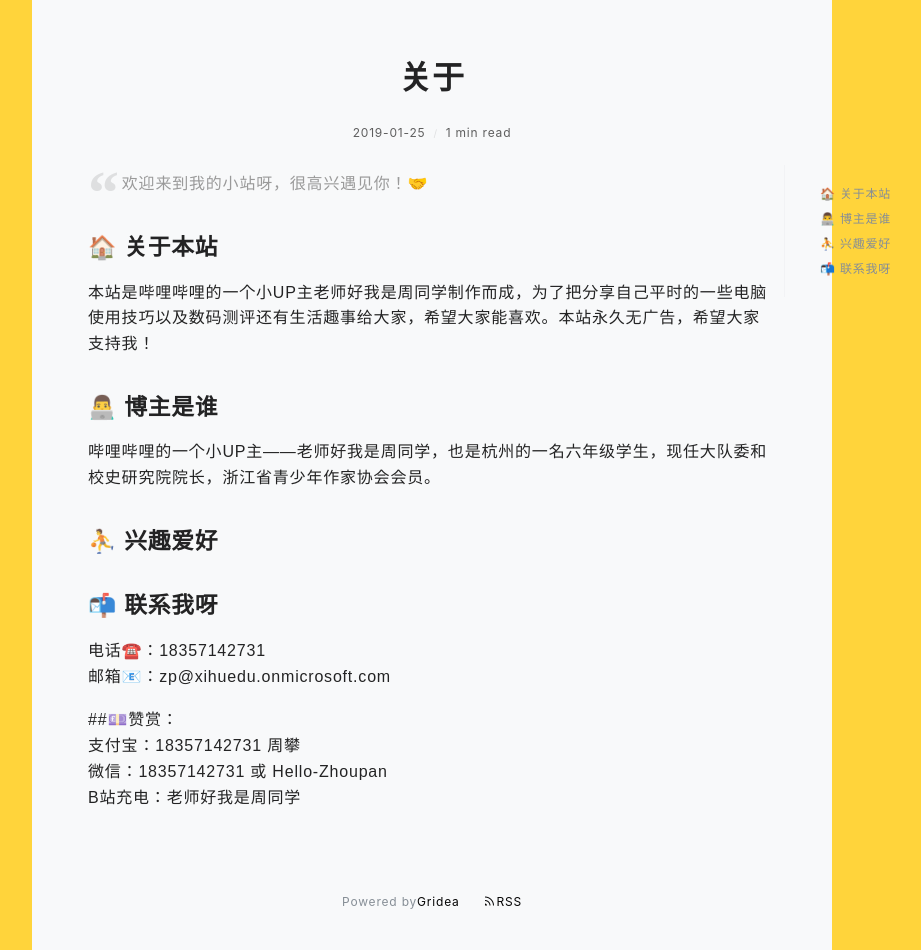
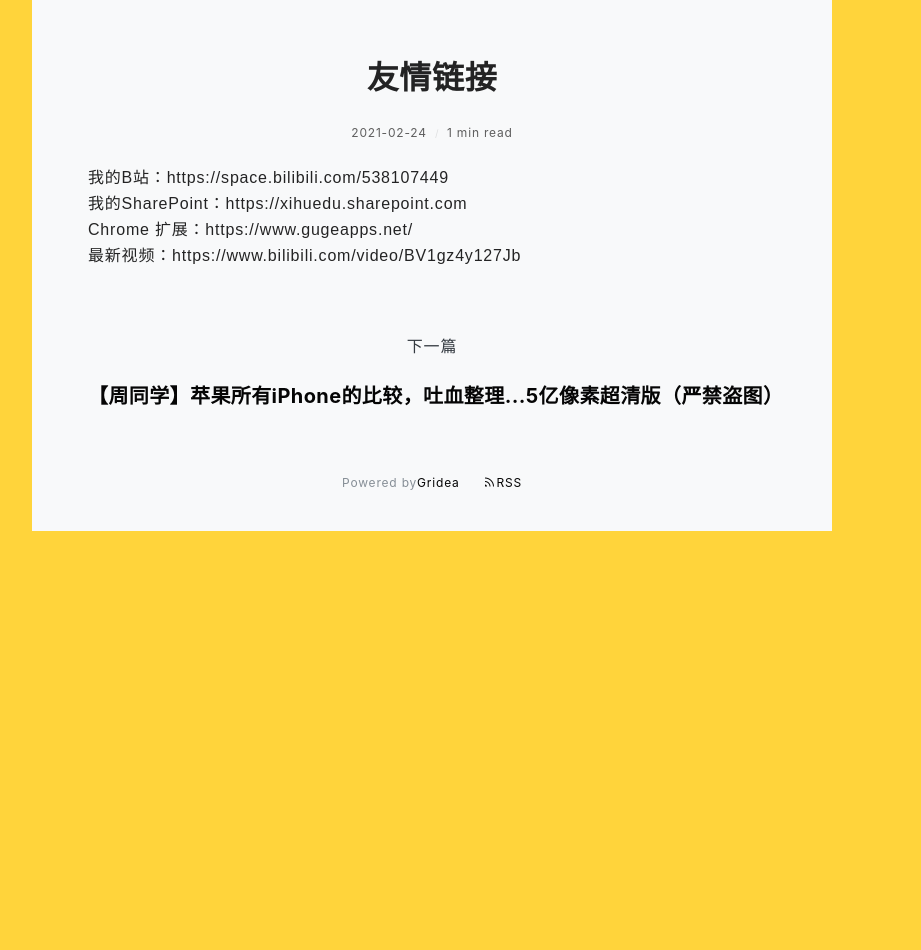
Before and after one commit to zhoupan922/zhoupan922.github.io, a plain HTML site: page post/you-qing-lian-jie/index.html in a window 1280 px wide. Shown: the part 420-1370 px from the top of the page, without its empty margins (208-1129 px from the left). After the commit the page ends 951 px from the top, so only its background shows below. Drawn offline with nearby package versions, Linux system fonts and the light colour scheme; a web font is replaced by a local one.

Commit message:
update from gridea: 2021-02-24 11:26:07

```diff
--- a/post/about/index.html
+++ b/post/you-qing-lian-jie/index.html
@@ -2,21 +2,18 @@
   <head>
     <meta charset="utf-8" />
 <meta name="viewport" content="width=device-width, initial-scale=1" />
-<title>关于 | 周同学的小站</title>
-<link rel="shortcut icon" href="https://zhoupan922.github.io/favicon.ico?v=1614137128487">
+<title>友情链接 | 周同学的小站</title>
+<link rel="shortcut icon" href="https://zhoupan922.github.io/favicon.ico?v=1614137161182">
 <link href="https://cdn.jsdelivr.net/npm/remixicon@2.3.0/fonts/remixicon.css" rel="stylesheet">
 <link rel="stylesheet" href="https://zhoupan922.github.io/styles/main.css">
-<link rel="alternate" type="application/atom+xml" title="关于 | 周同学的小站 - Atom Feed" href="https://zhoupan922.github.io/atom.xml">
+<link rel="alternate" type="application/atom+xml" title="友情链接 | 周同学的小站 - Atom Feed" href="https://zhoupan922.github.io/atom.xml">
 <link rel="stylesheet" href="https://fonts.googleapis.com/css?family=Droid+Serif:400,700">
 
 
 
-    <meta name="description" content="
-欢迎来到我的小站呀，很高兴遇见你！🤝
-
-🏠 关于本站
-本站是哔哩哔哩的一个小UP主老师好我是周同学制作而成，为了把分享自己平时的一些电脑使用技巧以及数码测评还有生活趣事给大家，希望大家能喜欢。本站永久无广告，希望大家支持我！
-👨‍�..." />
+    <meta name="description" content="我的B站：https://space.bilibili.com/538107449
+我的SharePoint：https://xihuedu.sharepoint.com
+Chrome 扩展：https://www.gugeapps.net..." />
     <meta name="keywords" content="" />
     <link rel="stylesheet" href="https://cdnjs.cloudflare.com/ajax/libs/KaTeX/0.10.0/katex.min.css">
     <script src="https://cdn.bootcss.com/highlight.js/9.12.0/highlight.min.js"></script>
@@ -26,7 +23,7 @@
       <div class="main-content">
         <div class="site-header">
   <a href="https://zhoupan922.github.io">
-  <img class="avatar" src="https://zhoupan922.github.io/images/avatar.png?v=1614137128487" alt="">
+  <img class="avatar" src="https://zhoupan922.github.io/images/avatar.png?v=1614137161182" alt="">
   </a>
   <h1 class="site-title">
     周同学的小站
@@ -85,11 +82,11 @@
         <div class="post-detail">
           <article class="post">
             <h2 class="post-title">
-              关于
+              友情链接
             </h2>
             <div class="post-info">
               <span>
-                2019-01-25
+                2021-02-24
               </span>
               <span>
                 1 min read
@@ -99,40 +96,28 @@
 
             <div class="post-content-wrapper">
               <div class="post-content">
-                <blockquote>
-<p>欢迎来到我的小站呀，很高兴遇见你！🤝</p>
-</blockquote>
-<h2 id="关于本站">🏠 关于本站</h2>
-<p>本站是哔哩哔哩的一个小UP主老师好我是周同学制作而成，为了把分享自己平时的一些电脑使用技巧以及数码测评还有生活趣事给大家，希望大家能喜欢。本站永久无广告，希望大家支持我！</p>
-<h2 id="博主是谁">👨‍💻 博主是谁</h2>
-<p>哔哩哔哩的一个小UP主——老师好我是周同学，也是杭州的一名六年级学生，现任大队委和校史研究院院长，浙江省青少年作家协会会员。</p>
-<h2 id="兴趣爱好">⛹ 兴趣爱好</h2>
-<h2 id="联系我呀">📬 联系我呀</h2>
-<p>电话☎️：18357142731<br>
-邮箱📧：zp@xihuedu.onmicrosoft.com</p>
-<p>##💷赞赏：<br>
-支付宝：18357142731 周攀<br>
-微信：18357142731 或 Hello-Zhoupan<br>
-B站充电：老师好我是周同学</p>
+                <p>我的B站：https://space.bilibili.com/538107449<br>
+我的SharePoint：https://xihuedu.sharepoint.com<br>
+Chrome 扩展：https://www.gugeapps.net/<br>
+最新视频：https://www.bilibili.com/video/BV1gz4y127Jb</p>
 
               </div>
               <div class="toc-container">
-                <ul class="markdownIt-TOC">
-<li>
-<ul>
-<li><a href="#%E5%85%B3%E4%BA%8E%E6%9C%AC%E7%AB%99">🏠 关于本站</a></li>
-<li><a href="#%E5%8D%9A%E4%B8%BB%E6%98%AF%E8%B0%81">👨‍💻 博主是谁</a></li>
-<li><a href="#%E5%85%B4%E8%B6%A3%E7%88%B1%E5%A5%BD">⛹ 兴趣爱好</a></li>
-<li><a href="#%E8%81%94%E7%B3%BB%E6%88%91%E5%91%80">📬 联系我呀</a></li>
-</ul>
-</li>
-</ul>
 
               </div>
             </div>
           </article>
         </div>
 
+
+          <div class="next-post">
+            <div class="next">下一篇</div>
+            <a href="https://zhoupan922.github.io/post/ping-guo-suo-you-iphone-de-bi-jiao-tu-xie-zheng-li-5-yi-xiang-su-chao-qing-ban-yan-jin-dao-tu/">
+              <h3 class="post-title">
+                【周同学】苹果所有iPhone的比较，吐血整理...5亿像素超清版（严禁盗图）
+              </h3>
+            </a>
+          </div>
 
 
 
```
Also changed, not shown: archives/index.html (+11 -2 lines), atom.xml (+13 -1 lines), index.html (+21 -2 lines), post/ping-guo-suo-you-iphone-de-bi-jiao-tu-xie-zheng-li-5-yi-xiang-su-chao-qing-ban-yan-jin-dao-tu/index.html (+2 -2 lines), post/vmware-bigsur/index.html (+2 -2 lines), tags/index.html (+2 -2 lines).
